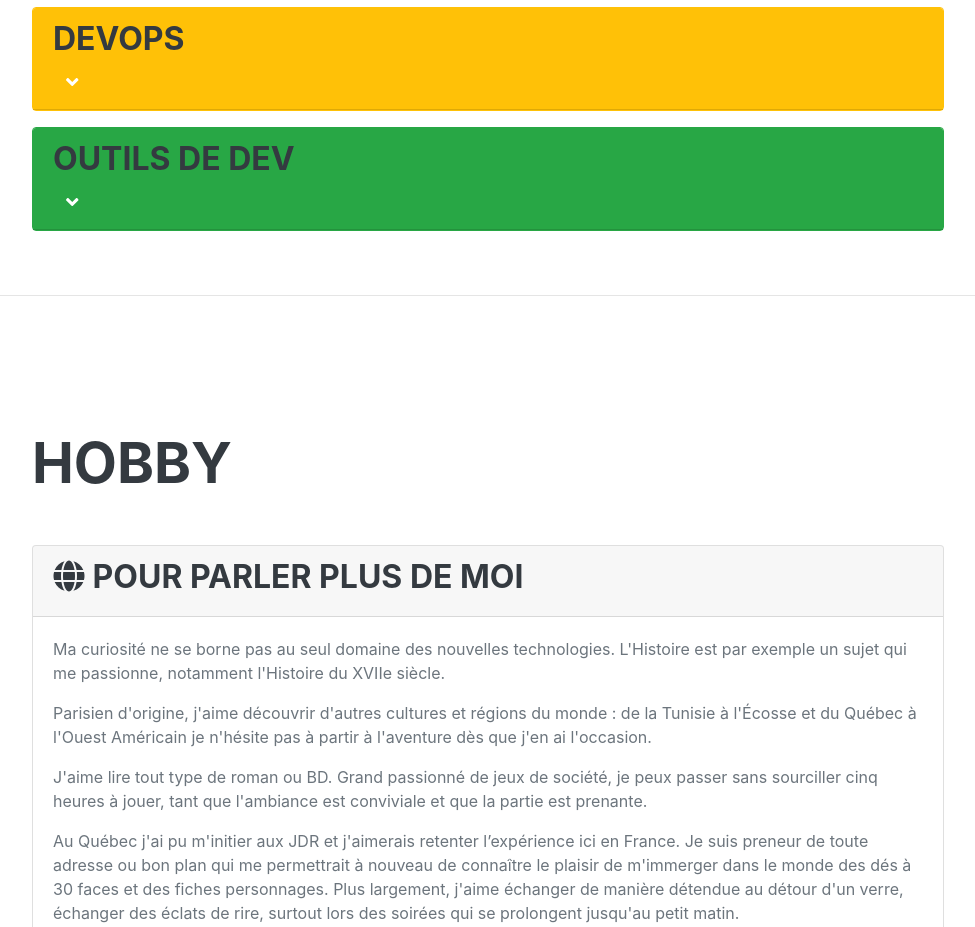
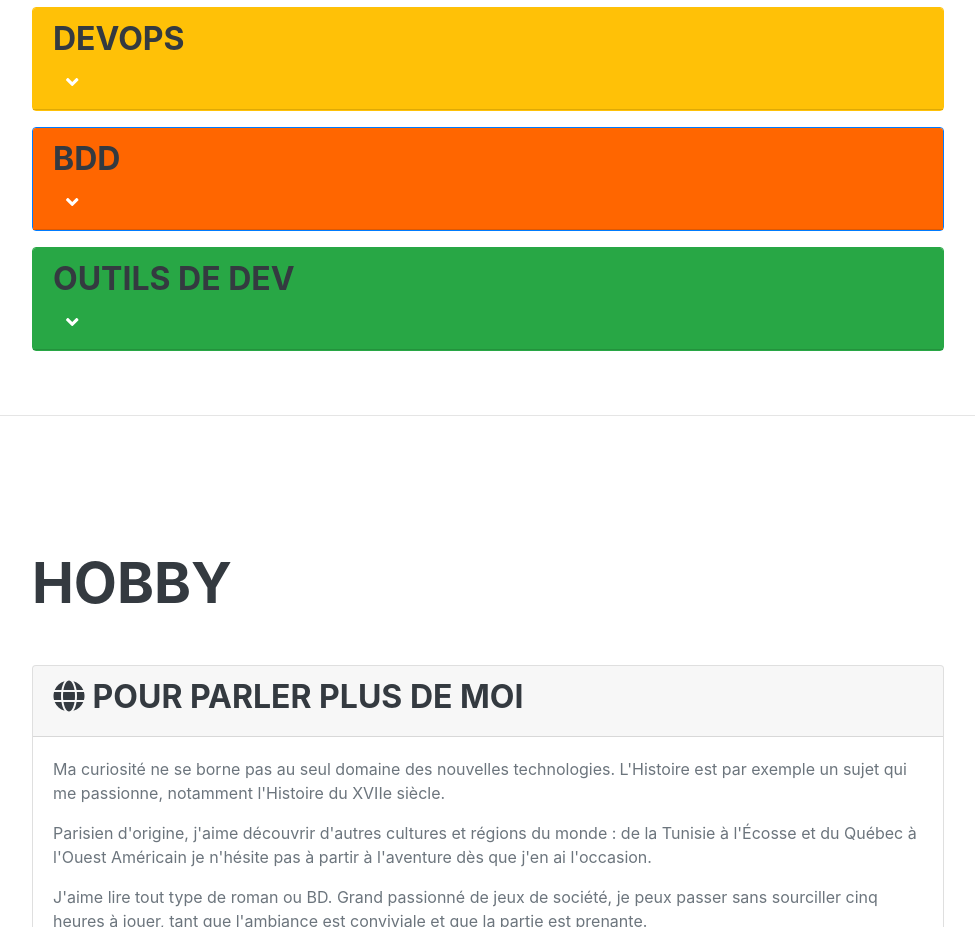
Before and after one commit to TheNoobProgrammeur/CV_react, a React (Create React App) app: page / in a window 1280 px wide. Shown: the part 5260-6187 px from the top of the page, without its empty margins (288-1263 px from the left). Built offline with nearby package versions, Linux system fonts and the light colour scheme; a web font is replaced by a local one.

Commit message:
Add BDD Skill

```diff
--- a/src/components/icones/index.js
+++ b/src/components/icones/index.js
@@ -1,7 +1,7 @@
 import {FontAwesomeIcon} from "@fortawesome/react-fontawesome";
 import React from "react";
 import {Devicon} from "./specificIcon/DevIcon"
-import {flask, graphql, kotlin, latex, netlify, spring, circle} from "./specificIcon/IconifyIcon";
+import {flask, graphql, kotlin, latex, netlify, spring, circle, firebase} from "./specificIcon/IconifyIcon";
 
 
 export const linkedinIcon = <i><FontAwesomeIcon icon={["fab", "linkedin-in"]} /></i>
@@ -61,3 +61,4 @@ export const kotlinIcon = kotlin;
 export const latexIcon = latex;
 export const netlifyIcon = netlify;
 export const circleIcon = circle;
+export const firebaseIcone = firebase;
--- a/src/components/skillsTable/listes/const.ts
+++ b/src/components/skillsTable/listes/const.ts
@@ -3,7 +3,8 @@ export const projectDomaine = {
     framwork: "Framework",
     arch: "API Architecture",
     devops: "DEVOPS",
-    outil: "Outils de dev"
+    outil: "Outils de dev",
+    db: "DB"
 };
 
 export const cadreProjet = {
--- /dev/null
+++ b/src/components/skillsTable/listes/dbListe.ts
@@ -0,0 +1,38 @@
+import {firebaseIcone, mongoDBIcon, mysqlIcon, oracleIcon, postgresqlIcon} from "../../icones";
+import {projectDomaine, projetVide} from "./const";
+
+const dbConst = {
+    domaine: projectDomaine.db,
+    haveProject: false,
+    projet: projetVide
+}
+
+export const listSkillDB = [
+    {
+        icone: mysqlIcon,
+        name: "MySQL",
+        ...dbConst
+
+    },
+    {
+        icone: postgresqlIcon,
+        name: "PostgreSQL",
+        ...dbConst
+
+    },
+    {
+        icone: firebaseIcone,
+        name: "Firebase",
+        ...dbConst
+    },
+    {
+        icone: oracleIcon,
+        name: "Oracle",
+        ...dbConst
+    },
+    {
+        icone: mongoDBIcon,
+        name: "MongoDB",
+        ...dbConst
+    },
+]
--- a/src/components/skillsTable/listes/index.ts
+++ b/src/components/skillsTable/listes/index.ts
@@ -4,3 +4,4 @@ export {listSkillsArchi} from "./architecture";
 export {listSkillsDevops} from "./devops";
 export {listSkillsInProgress} from "./inProgress"
 export {listSkillsOutils} from "./listeOutils"
+export {listSkillDB} from "./dbListe"
--- a/src/pages/Skills.tsx
+++ b/src/pages/Skills.tsx
@@ -6,7 +6,8 @@ import {
     listSkillsInProgress,
     listSkillsOutils,
     listSkillsPrincipal,
-    listSkillsSecondaire
+    listSkillsSecondaire,
+    listSkillDB
 } from "../components/skillsTable/listes";
 export const Skills = () => {
 
@@ -46,6 +47,11 @@ export const Skills = () => {
                     initOpen={false} type={"warning"} projectCol={false}
                 />
                 <SkillsTable
+                    titreTab={'BDD'}
+                    listeSkills={listSkillDB}
+                    initOpen={false} type={"primary"} projectCol={false}
+                />
+                <SkillsTable
                     titreTab={'Outils de dev'}
                     listeSkills={listSkillsOutils}
                     initOpen={false} type={"success"} projectCol={false}
```
